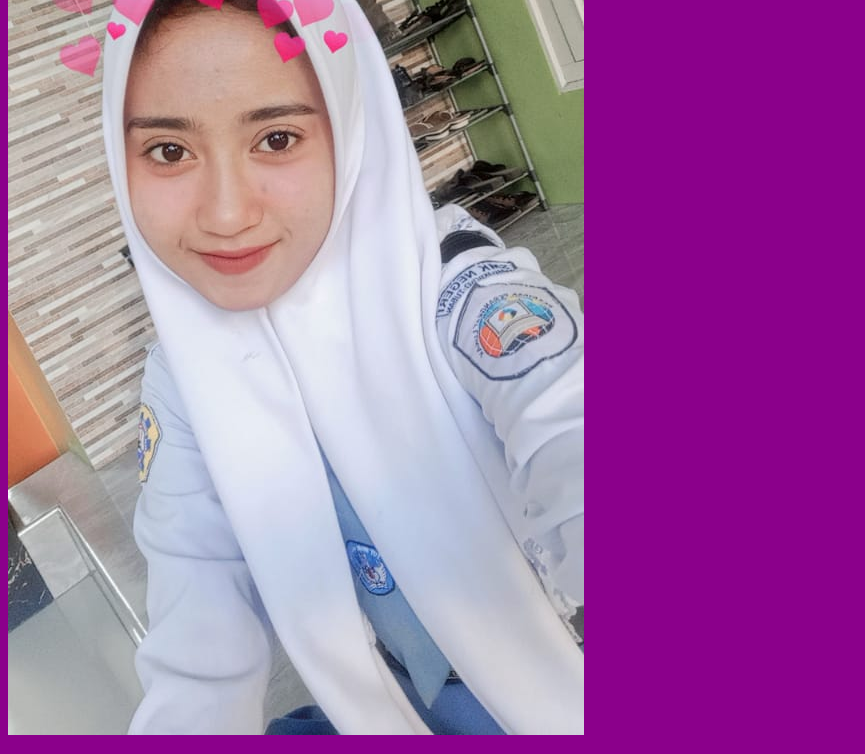
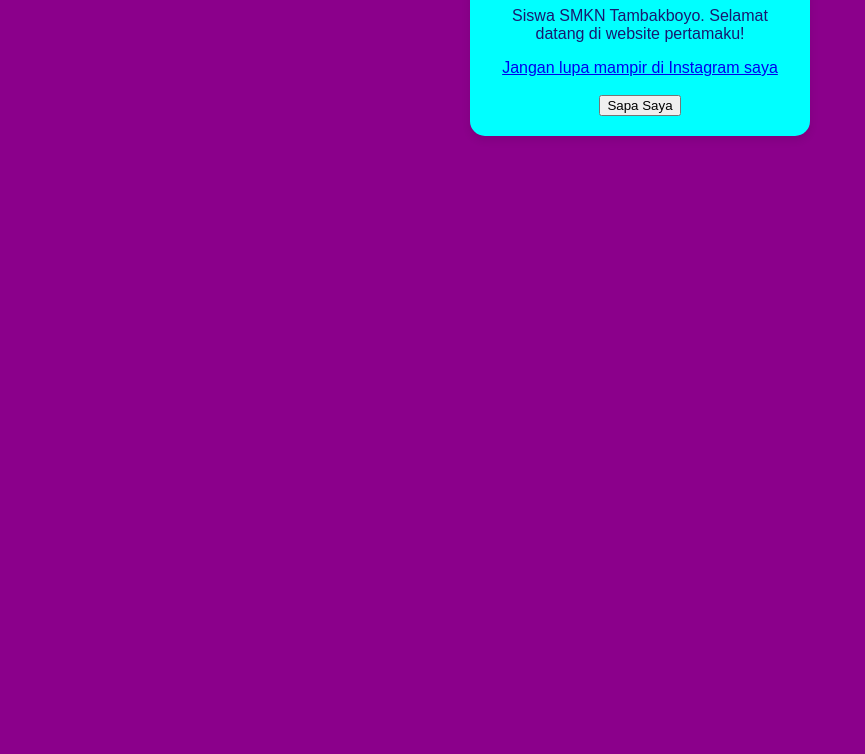
Before and after one commit to kusnul22/Pelatihan_html, a plain HTML site: page index.html in a window 1280 px wide. Shown: the part 297-1051 px from the top of the page, without its empty margins (0-865 px from the left). After the commit the page ends 800 px from the top, so only its background shows below. Drawn offline with Linux system fonts and the light colour scheme.

Commit message:
index.html

```diff
--- a/index.html
+++ b/index.html
@@ -7,15 +7,18 @@
     <link rel="stylesheet" href="style.css">
   </head>
   <body>
-    <div class="kartu-foto profil">
+<div class="kartu-pp">
   <img src="foto.jpeg" alt="Foto Kusnul Khotimah">
   <h1>Kusnul Khotimah</h1>
   <p>Siswa SMKN Tambakboyo. Selamat datang di website pertamaku!</p>
-      <a href="https://www.instagram.com/myusername" target="_blank">Jangan lupa mampir di Instagram saya</a>
+  <a href="https://www.instagram.com/myusername" target="_blank">
+    Jangan lupa mampir di Instagram saya
+  </a>
   <br><br>
   <button id="sapaButton">Sapa Saya</button>
 </div>
 
+
     <script src="script.js"></script>
   </body>
 </html>
```
Lines whose indentation alone changed are shown as unchanged.
